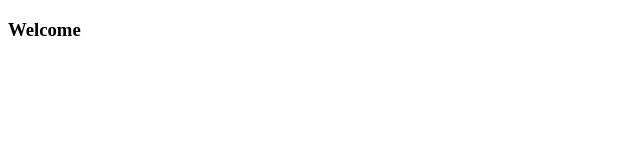
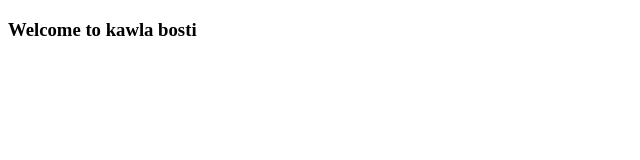
Before and after one commit to abrarmueed86/demo-repo, a plain HTML site: page index.html in a window 1280 px wide. Shown: the whole page, without its empty margins (0-640 px from the left). Drawn offline with Linux system fonts and the light colour scheme.

Commit message:
added bosti

```diff
--- a/index.html
+++ b/index.html
@@ -7,7 +7,7 @@
 </head>
 <body>
     <h3 class="header">
-        Welcome
+        Welcome  to kawla bosti
     </h3>
 </body>
 </html>
```
